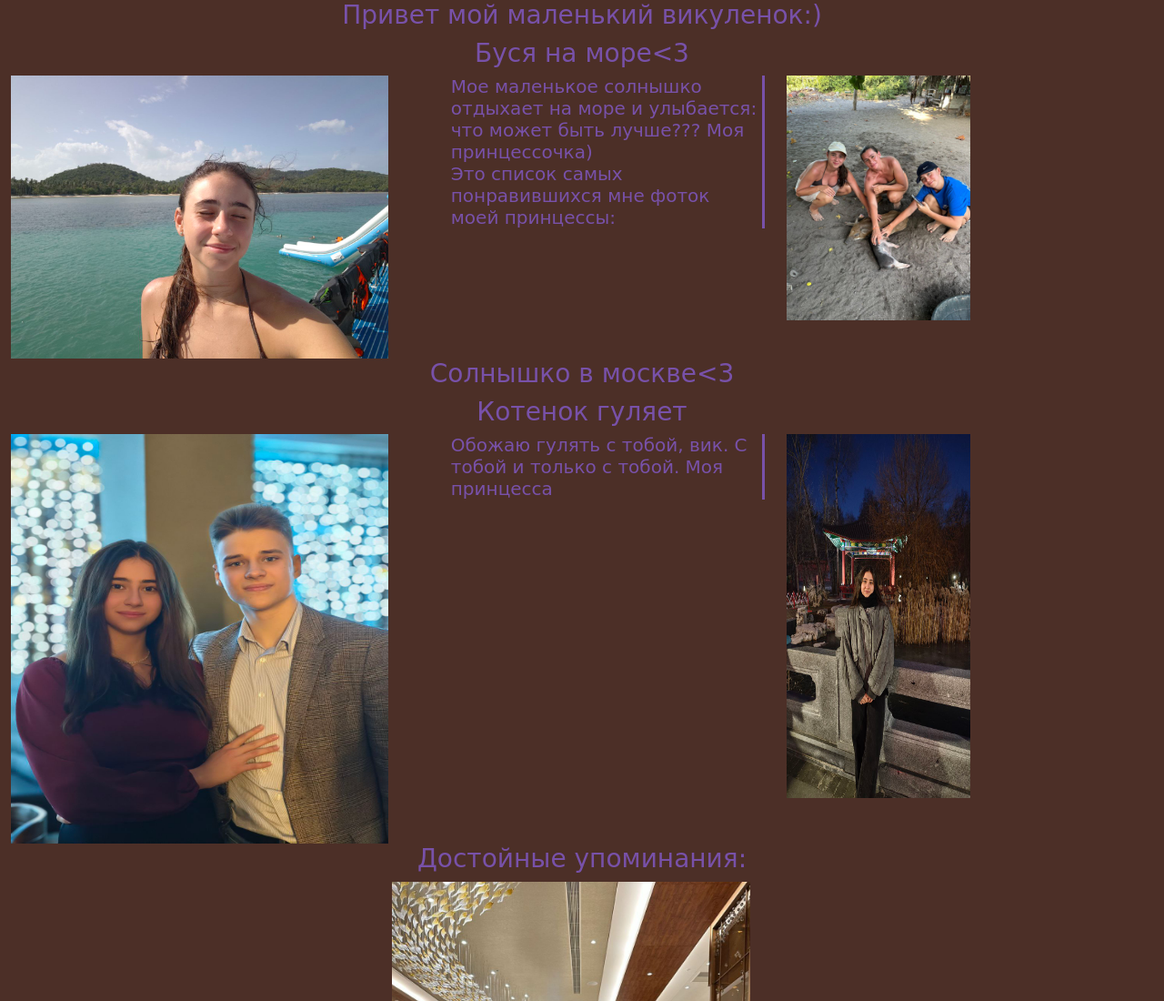
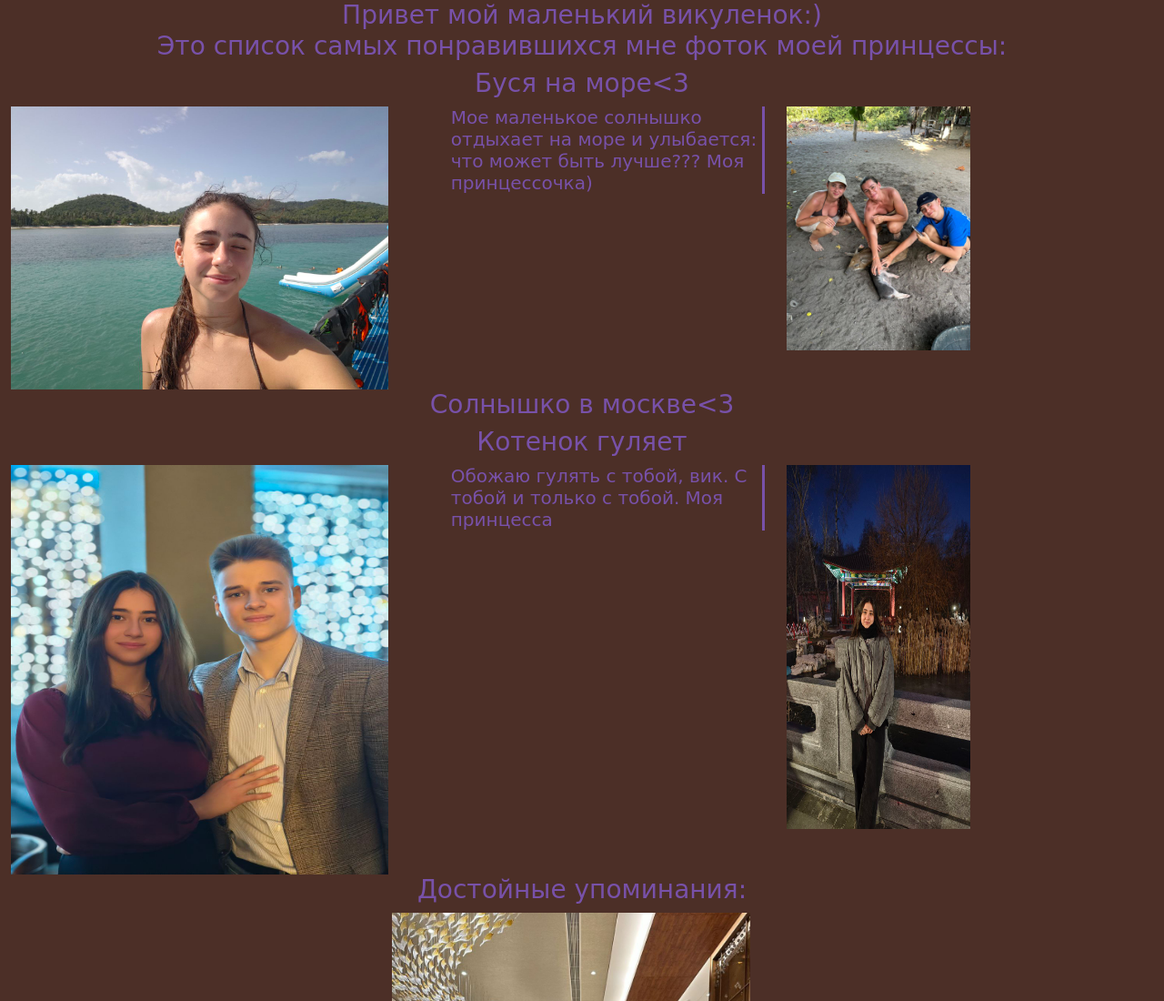
Before and after one commit to sandalina0/viki, a plain HTML site: page index.html in a window 1280 px wide. Shown: the top 1100 px of the page at 91% size. Drawn offline with nearby package versions, Linux system fonts and the light colour scheme.

Commit message:
Update index.html

```diff
--- a/index.html
+++ b/index.html
@@ -9,7 +9,7 @@
 </head>
 <body>
     <div class="nav">
-        <h3 class="hallo" align="center" >Привет мой маленький викуленок:)</h3>
+        <h3 class="hallo" align="center" >Привет мой маленький викуленок:)<br>Это список самых понравившихся мне фоток моей принцессы:</h3>
     </div>
     <main class="main">
         <div class="container-fluid">
@@ -17,7 +17,7 @@
             <div class="row">
                 <div class="col-8 p">
                     <img class="col-6 i1" src="./photoes/sea(1).jpg" alt="">
-                    <h5 class="col-5 float">Мое маленькое солнышко отдыхает на море и улыбается: что может быть лучше??? Моя принцессочка)<br>Это список самых понравившихся мне фоток моей принцессы:</h5>
+                    <h5 class="col-5 float">Мое маленькое солнышко отдыхает на море и улыбается: что может быть лучше??? Моя принцессочка)</h5>
                 </div>
                 <div class="col-4">
                   <img class="col-6 i1 p5" src="./photoes/sea(5).jpg" alt="">
```
